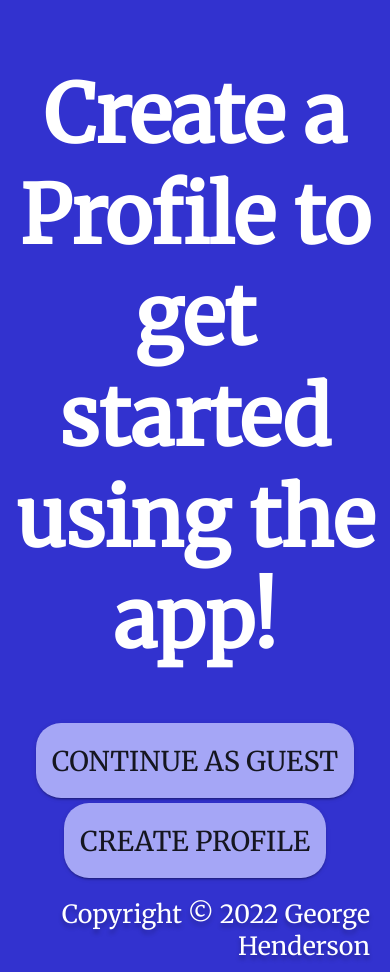
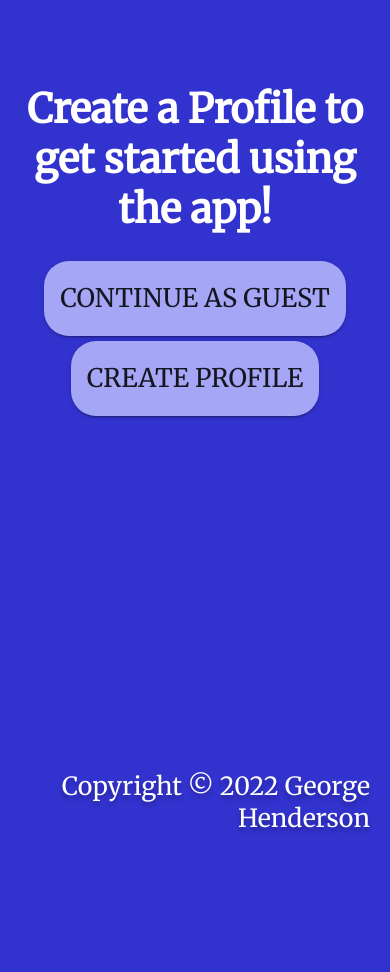
Before and after one commit to GH94GitHub/angular-chat, an Angular app: page / in a window 390 px wide. After the commit the page ends 844 px from the top, so only its background shows below. Built offline with nearby package versions, Linux system fonts and the light colour scheme.

Commit message:
Responsive styling

```diff
--- a/src/app/landing/landing.component.scss
+++ b/src/app/landing/landing.component.scss
@@ -1,12 +1,19 @@
+@use '../../font';
+
 .component-content {
   width: 50%;
   padding: 10px;
   margin: auto;
   text-align: center;
+
+  .heading {
+    margin-top: 20%;
+    @include font.responsive(4vw, 2.5rem, 5rem, 30px);
+  }
 }
 
 button {
-  font-size: 1.7rem;
+  font-size: 1.6rem;
   height: 75px;
   border-radius: 25px !important;
   transition: transform .1s;
```
